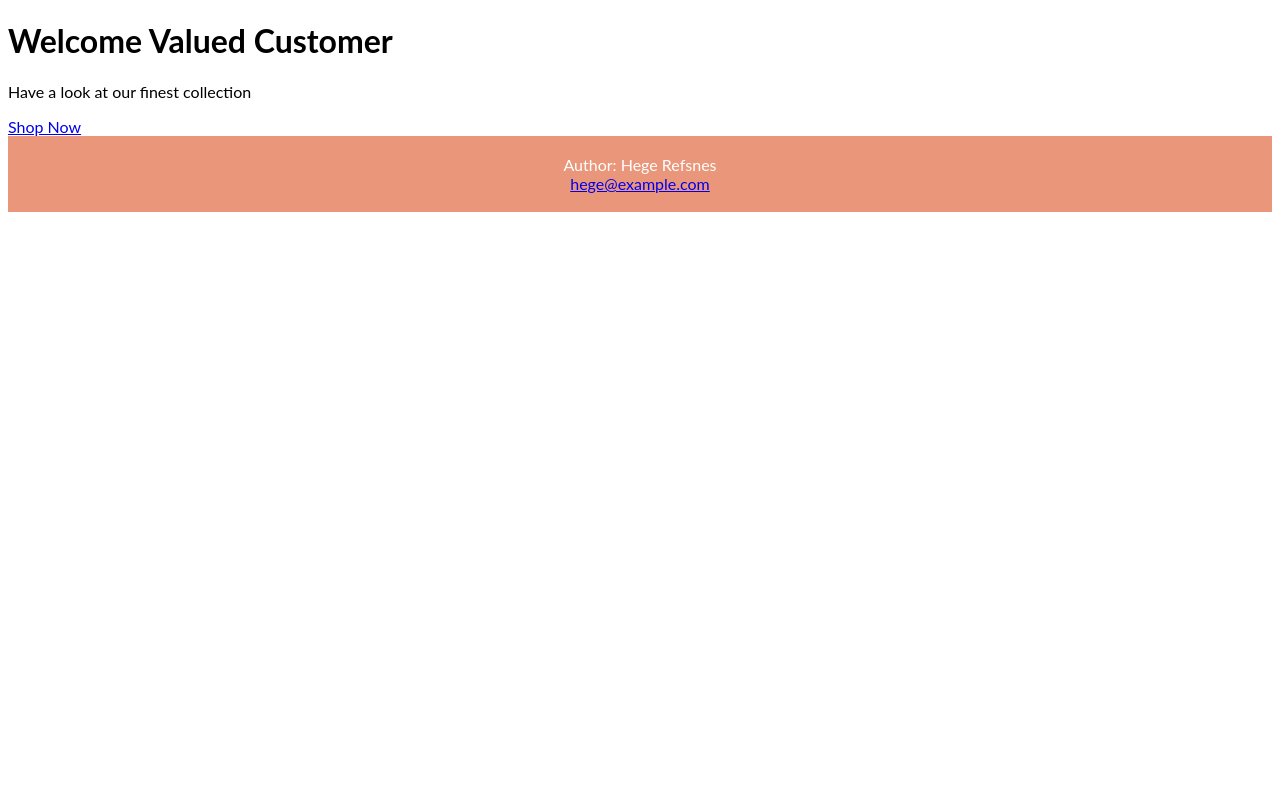
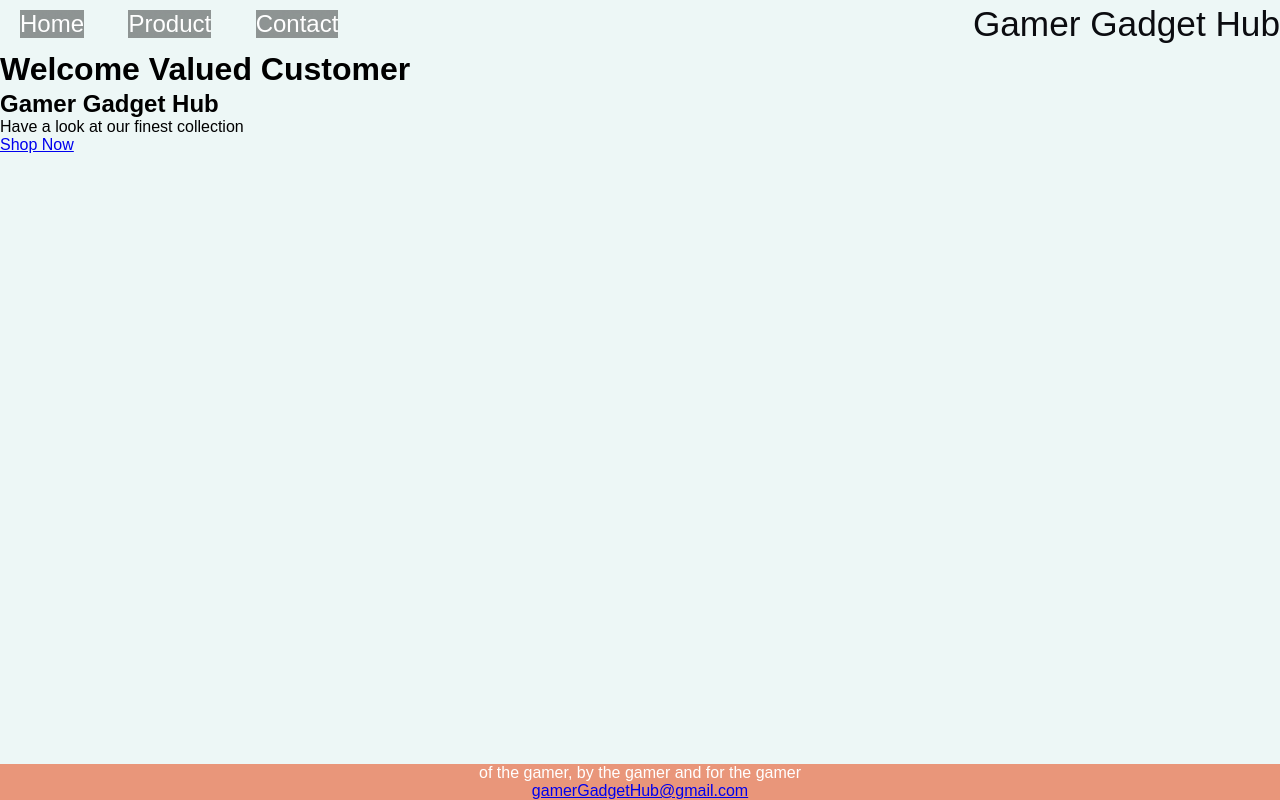
Before and after one commit to SimoonMagraby/MIS455_MID_1910481, a plain HTML site: page index.html in a window 1280 px wide. Drawn offline with Linux system fonts and the light colour scheme.

Commit message:
3rd commit

```diff
--- a/index.html
+++ b/index.html
@@ -7,27 +7,35 @@
     <title>Homepage</title>
 </head>
 <body>
-
+    <!-- name: Md. Simoon Magraby Olid, ID: 1910481 -->
     <!--header-->
     <header>
-        <div id="content">
-            <div id="bg" class=" ">
-                <div class="container" >
+    <div class="container" ></div>
+        <nav>
+            <ul>
+                <li><a href="index.html">Home</a></li>
+                <li><a href="productPage.html">Product</a></li>
+                <li><a href="contactUs.html">Contact</a></li>
+            </ul>
+            <div class="logo">Gamer Gadget Hub</div>
+        </nav>
+    </div>
+    </header>
+    <!--content-->
+    <div class="container" >
 
-                    <h1><b>Welcome Valued Customer</b></h1>
-                    <p>Have a look at our finest collection </p>
-                    <a href="productPage.html" id="btnShop">Shop Now</a>
-
-                </div>
-            </div>
-
-        </div>
-    </header>
+        <h1><b>Welcome Valued Customer</b></h1>
+        <h2> <span>Gamer Gadget Hub</span></h2>
+        <p>Have a look at our finest collection </p>
+        <a href="productPage.html" id="btnShop">Shop Now</a>
 
 
+    </div>
+
+    <!--footer-->
     <footer>
-        <p>Author: Hege Refsnes<br>
-        <a href="mailto:hege@example.com">hege@example.com</a></p>
+        <p>of the gamer, by the gamer and for the gamer <br>
+        <a href="mailto:gamerGadgetHub@gmail.com">gamerGadgetHub@gmail.com</a></p>
     </footer>
 
 
--- a/style.css
+++ b/style.css
@@ -1,13 +1,92 @@
+*{
+    margin: 0;
+    padding: 0;
+    font-family: 'Poppins', sans-serif;
+    box-sizing: border-box;
+
+}
+html{
+    scroll-behavior: smooth;
+}
+body{
+    background-color: #edf7f6;;
+}
 
 body,
-h1{
+h1,h2{
     font-family:"Lato", sans-serif;
 
 }
 
+header{
+    width: 100%;
+    margin: 2 2%;
+    height: auto;
+
+
+}
+
+nav{
+
+    display: flex;
+    align-items:  center;
+    justify-content: space-between;
+    border-radius: 35px;
+
+}
+.logo{
+    left: auto;
+    font-size: 2.2rem;
+    color: #0B0C10;
+}
+.logo:hover{
+    cursor: default;
+}
+
+
+
+nav ul li{
+    display: inline-block;
+    list-style: none;
+    margin:10px 20px;
+    background-color: rgba(0, 0, 0, 0.4);
+    backdrop-filter:blur(20px);
+
+
+}
+
+nav ul li a {
+    color: white;
+    text-decoration: none;
+    font-size: 24px;
+
+
+}
+
+nav ul li a::after{
+    content: '';
+    width:0%;
+    height: 3px;
+    background: #ff004f;
+    position: absolute;
+    left: 0;
+    bottom: -6px;
+    transition: 0.5s;
+}
+nav ul li a:hover::after{
+    width: 100%;
+}
+
 footer {
     text-align: center;
-    padding: 3px;
+    height: auto;
     background-color: DarkSalmon;
     color: white;
+    position: fixed;
+  left: 0;
+  bottom: 0;
+  width: 100%;
+
+
+
   }
```
